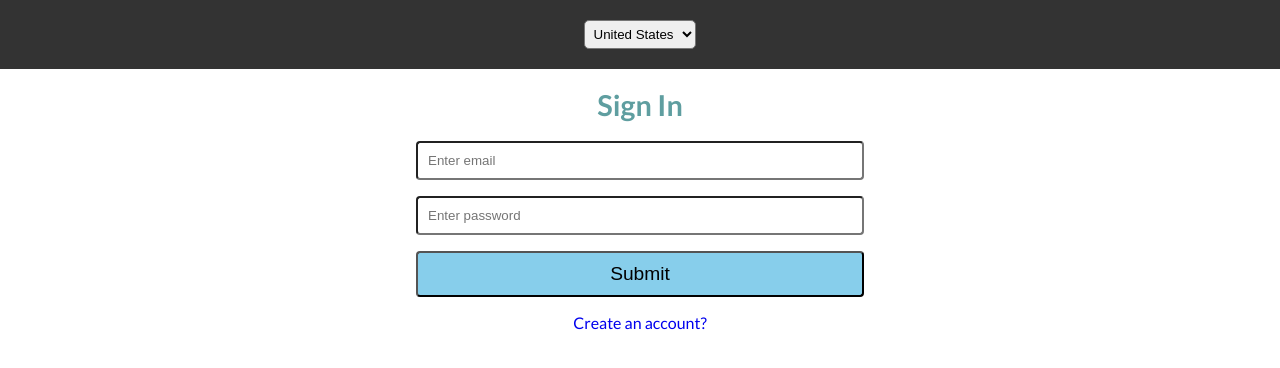
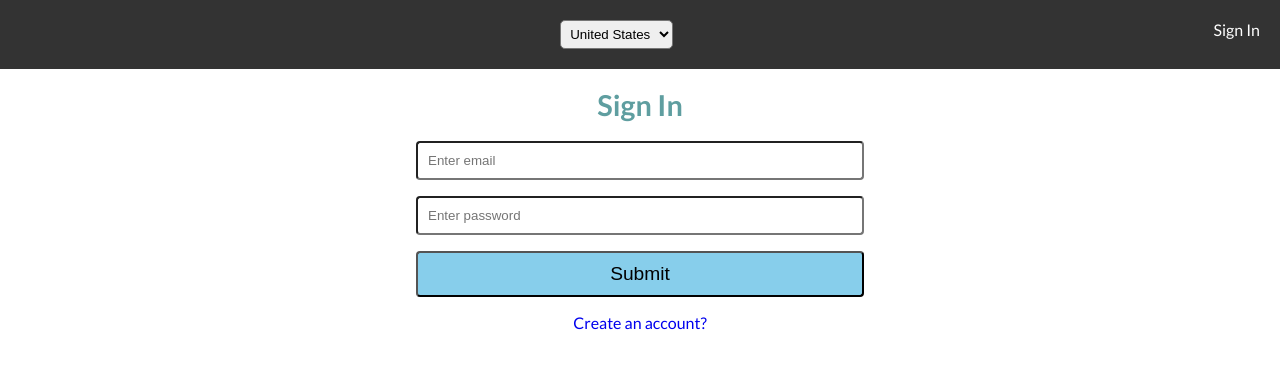
Before and after one commit to endang-ismaya/tvmaze-api-consume, a Next.js app: page /signin in a window 1280 px wide. Shown: the top 368 px of the page. Built offline with nearby package versions, Linux system fonts and the light colour scheme.

Commit message:
5/4/2020: add SignIn/SignOut nav

```diff
--- a/components/header/Header.js
+++ b/components/header/Header.js
@@ -1,6 +1,8 @@
 import { useState, useEffect } from 'react';
 import { useRouter } from 'next/router';
 import { setCookie } from 'nookies';
+import Link from 'next/link';
+import { isAuth } from './../../utils/withAuthorization';
 
 const countries = [
   {
@@ -48,6 +50,15 @@ const Header = () => {
       <select onChange={handleChange} value={country}>
         {renderCountries()}
       </select>
+      {isAuth() ? (
+        <Link href="/us">
+          <a href="#!">Sign Out</a>
+        </Link>
+      ) : (
+        <Link href="/signin">
+          <a href="#!">Sign In</a>
+        </Link>
+      )}
     </div>
   );
 };
--- a/public/css/global.css
+++ b/public/css/global.css
@@ -39,6 +39,20 @@ select {
   background-color: #333;
   color: #fff;
   text-align: center;
+}
+
+.header > a {
+  color: #fff;
+  float: right;
+}
+
+.header > a::after {
+  content: '';
+  clear: both;
+}
+
+.header a:hover {
+  color: aquamarine;
 }
 
 /* Home */
--- a/utils/withAuthorization.js
+++ b/utils/withAuthorization.js
@@ -16,6 +16,12 @@ const authenticate = ctx => {
   if (!token) {
     Router.push('/signin');
   }
+
+  return token;
+};
+
+export const isAuth = ctx => {
+  const { token } = cookies.get(ctx);
 
   return token;
 };
```
Also changed, not shown: pages/[country]/index.js (+4 -4 lines), pages/index.js (+5 -5 lines).
